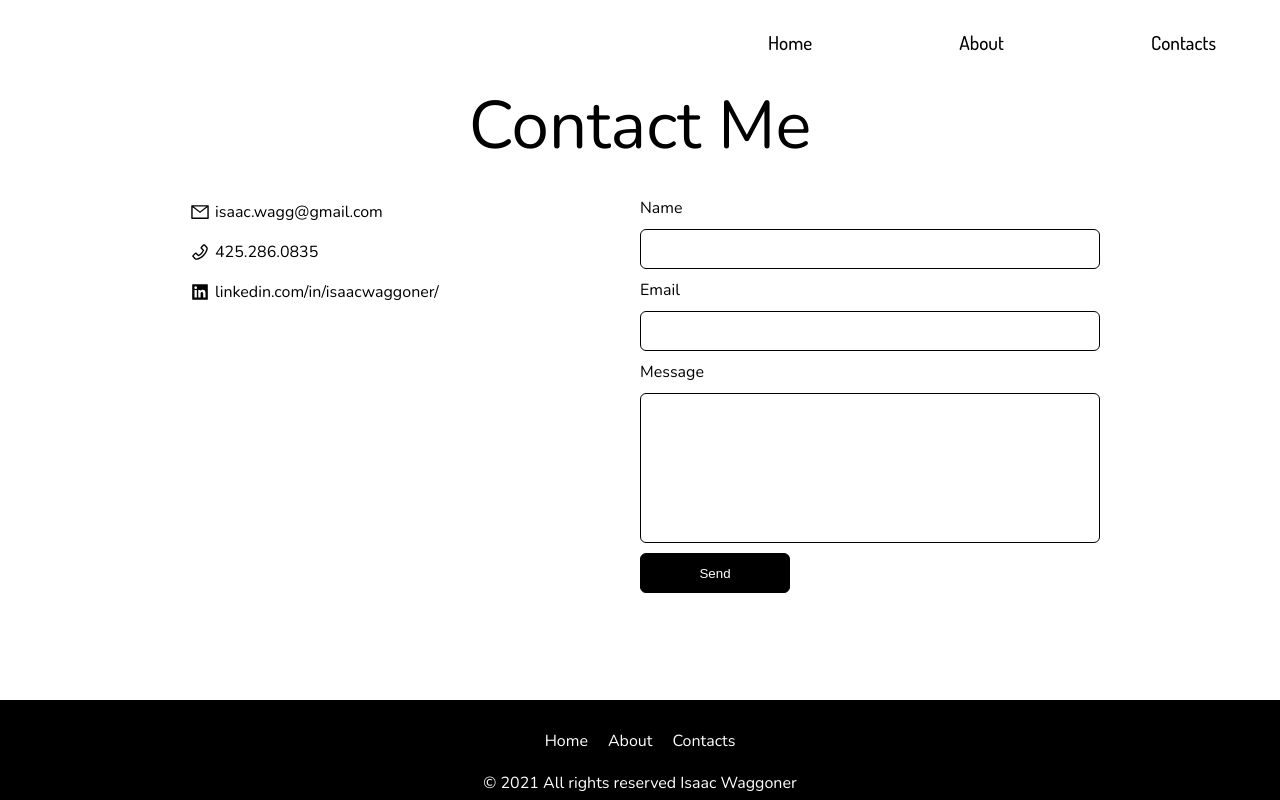
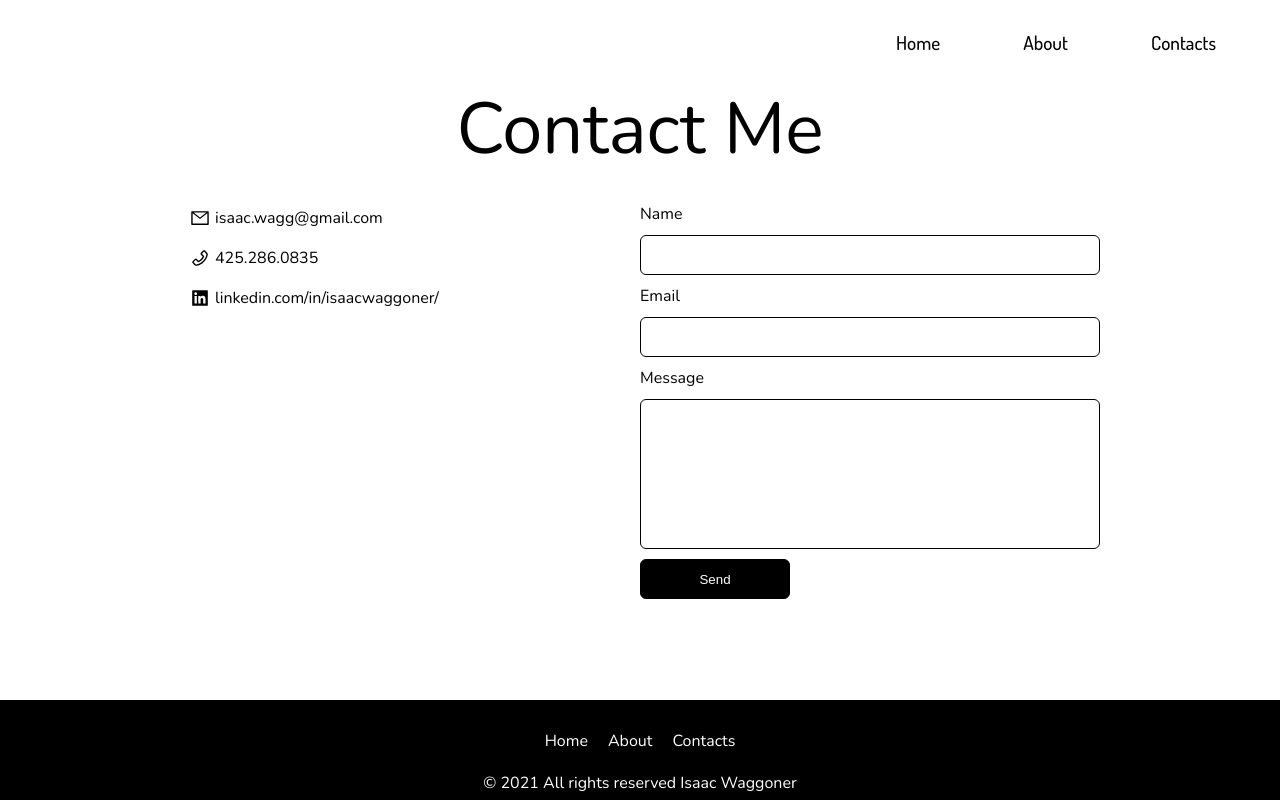
Before and after one commit to kornatskyi/isaac-portfolio, a React (Create React App) app: page /contacts in a window 1280 px wide. Built offline with nearby package versions, Linux system fonts and the light colour scheme.

Commit message:
contac page

```diff
--- a/src/components/Contacts/Contacts.jsx
+++ b/src/components/Contacts/Contacts.jsx
@@ -144,7 +144,7 @@ export default function Contacts() {
           </div>
           <div className="media">
 
-            <a href={data.contact.socialMedia.linkedin}>
+            <a href={"https://www." + data.contact.socialMedia.linkedin} target="_blank">
               <AiFillLinkedin />
               {data.contact.socialMedia.linkedin}
             </a>
--- a/src/components/Navbar/NavBar.jsx
+++ b/src/components/Navbar/NavBar.jsx
@@ -40,9 +40,8 @@ function NavBar(props) {
 
   return (
     <div className="navbar" ref={wrapperRef}>
-      <div className="burgerContainer"  onClick={toggleSideBar}>
-      <img src={burger} className="burger"  alt="" />
-
+      <div className="burgerContainer" onClick={toggleSideBar}>
+        <img src={burger} className="burger" alt="" />
       </div>
       <div id="links" className={`links ${toggleClass}`}>
         {pageNames.map((pageName, i) => {
--- a/src/components/Navbar/NavBar.scss
+++ b/src/components/Navbar/NavBar.scss
@@ -130,7 +130,7 @@
         width      : 100%;
 
         .links {
-            width          : 35%;
+            width          : 25%;
             display        : flex;
             justify-content: space-between;
             margin-left    : auto;
--- a/src/styles/_mixins.scss
+++ b/src/styles/_mixins.scss
@@ -93,7 +93,7 @@
 }
 
 @mixin h1 {
-    font-size  : 4.2rem;
+    font-size  : 4.5rem;
     font-weight: 500;
 }
 
```
